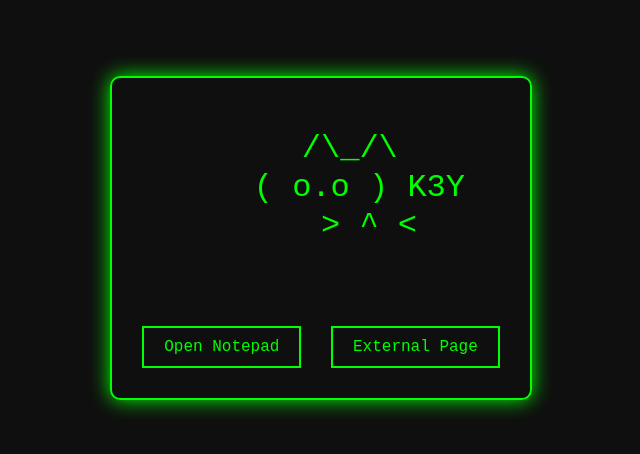
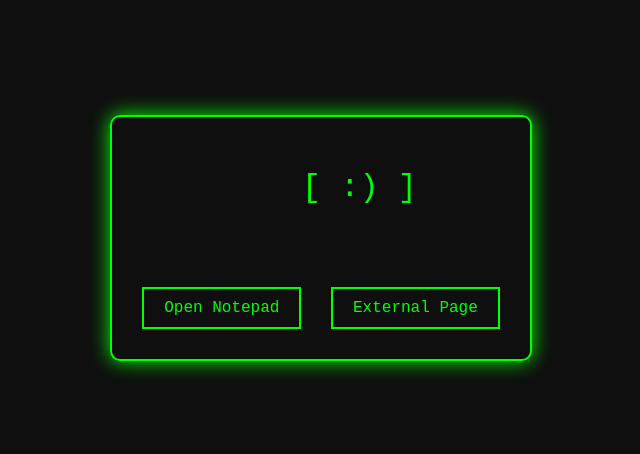
Before and after one commit to GoldenDuck01/K3Y_Test, a plain HTML site: page index.html in a window 1280 px wide. Shown: the part 162-616 px from the top of the page, without its empty margins (319-959 px from the left). Drawn offline with Linux system fonts and the light colour scheme.

Commit message:
K3Y terminal PWA mockup,change of Face

```diff
--- a/index.html
+++ b/index.html
@@ -12,9 +12,7 @@
 <body>
   <div class="terminal">
     <pre class="ascii-face">
-     /\_/\
-    ( o.o ) K3Y
-     > ^ <
+    [ :) ]
     </pre>
 
     <div class="buttons">
```
